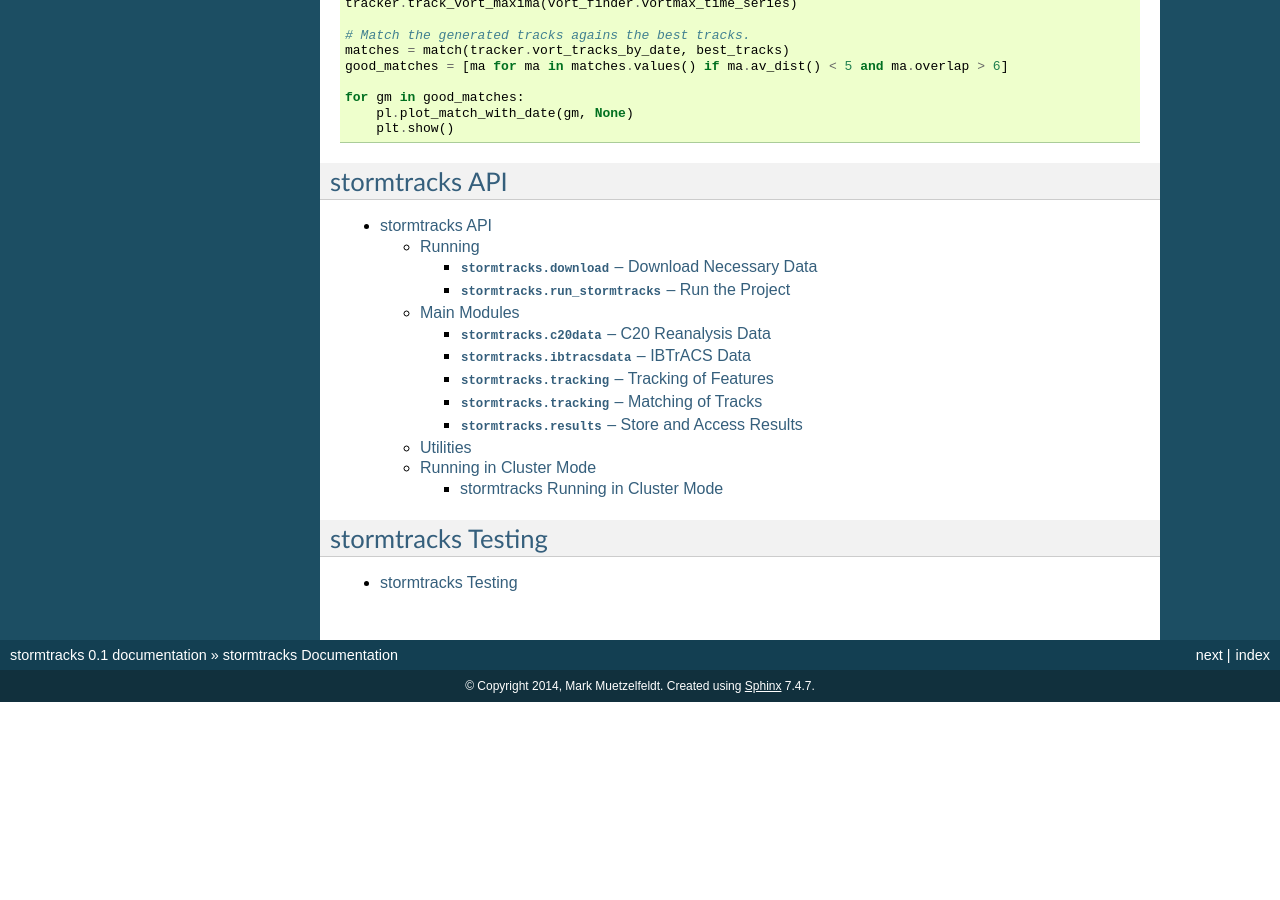
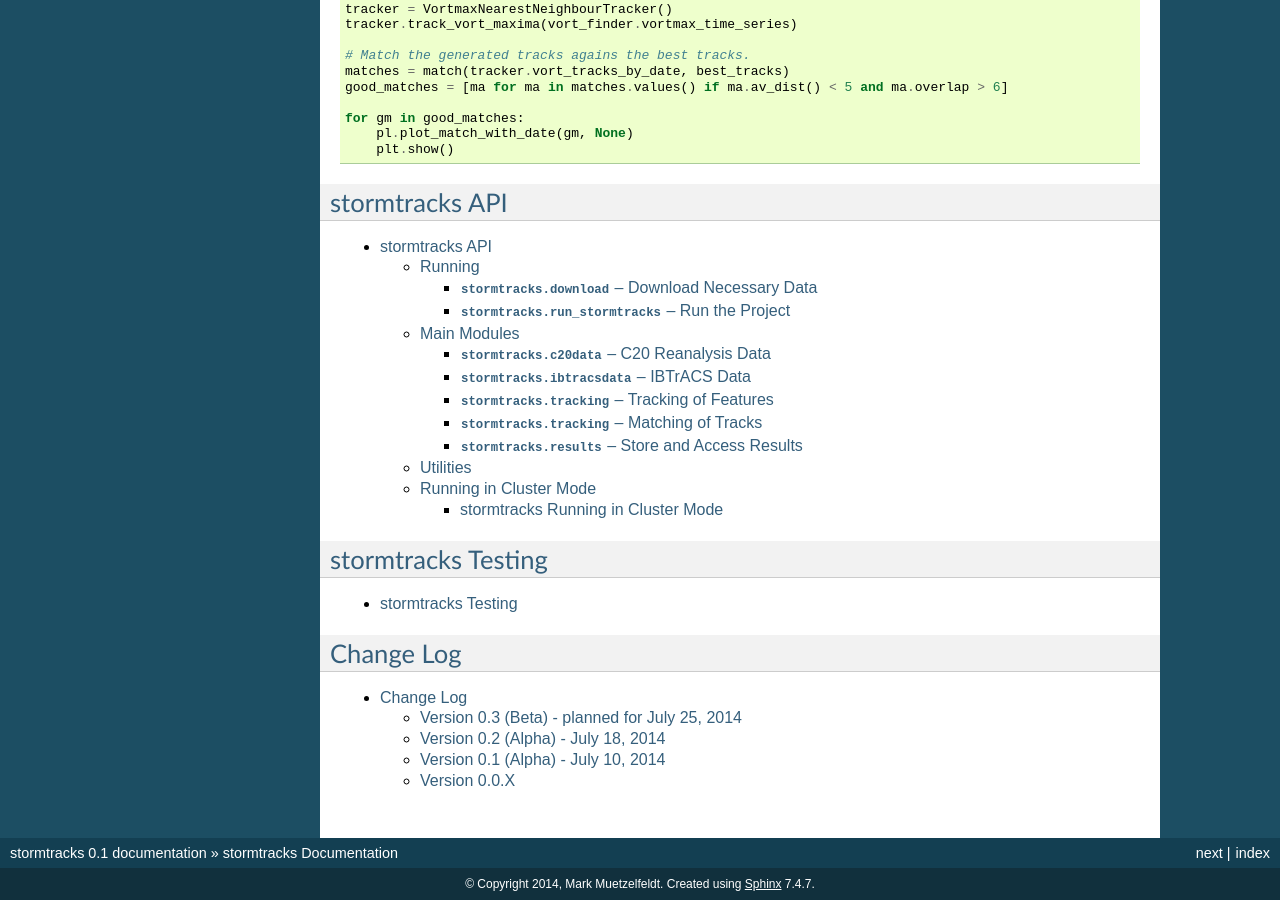
Before and after one commit to markmuetz/stormtracks, a Sphinx documentation site: the page built from docs/index.rst, in a window 1280 px wide and 900 px high, scrolled down 1380 px. Built offline with Sphinx 7.4.7, drawn with Linux system fonts in a browser that asks for light colours; before the commit the page ends 2082 px from its top, so only the background shows below that; some of the changed lines change nothing that is shown.

Commit message:
Fix #27: Add in a changelog.
Contains development history up until now, plus changes planned for next
release.

```diff
--- /dev/null
+++ b/docs/changelog.rst
@@ -0,0 +1,82 @@
+Change Log
+==========
+
+Version 0.3 (Beta) - planned for July 25, 2014
+----------------------------------------------
+
+* Experiment with:
+    * Kalman filter based tracker
+    * Using all ensemble members to generate smoother track:
+        * Either through Kalman filter or averaging vorticity maxima positions
+    * Implementing SVM training/matching against IBTrACS data
+    * Ensemble member to ensemble member matching (i.e. not using best tracks)
+    * Collection of extra fields around vorticity maxima tracks
+* Produce a series of graphs of tropical cyclone data from full C20 data
+    * As in Bengtsson 1995
+* Improve worker crash handling in pyro_cluster
+* Improve documentation
+* Reduce space used by results - compression
+* Run for 20 years worth of analysis on UCL computers
+
+Version 0.2 (Alpha) - July 18, 2014
+-----------------------------------
+
+* Abstract out tracking code and have first shot at implementing a Kalman filter based tracker
+* Implement StormtracksResultsManager that can be used for saving/loading results to disk
+* Improve pyro_cluster code to the point where it is usable (speedups of 10x using 15 UCL computers)
+* Add logging to pyro_cluster code to aid debugging
+* Handle lons/lats consistently - always use -180 to 180 in code
+* Add some functional/bug tests
+* PEP8 test all code in tests
+* Document most classes/functions (and add a coverage check in documentation)
+* Make names more consistent in code
+* Fix some bugs
+
+Version 0.1 (Alpha) - July 10, 2014
+-----------------------------------
+
+* Download and load of IBTrACS and C20 Reanalysis data
+* Vorticity tracking (nearest neighbour) in place
+* Matching of vorticity to best tracks
+* Plotting of output on world maps
+* pyro_cluster proof of concept working
+* Make installable through PyPI
+* Add structure for documentation
+* Proper settings file that is easy to modify and stored in ~/.stormtracks
+
+Version 0.0.X
+-------------
+
+* Experimented with a range of ways of tracking tropical cyclone:
+    * Adapting Qinling Wu's eddy detection algorithm
+        * Used a modified voronoi segmentation scheme to partition up ocean
+        * Then used a region shirinking technique to localise and detect eddy centres
+        * Made sure that the Okubu-Weiss paramater was satisfied for the eddy centres
+        * It wasn't overly suitable for tracking hurricanes:
+        * There are typically ~1000s of eddies in the ocean, whereas there will only
+          be ~ 100s of pressure minima
+    * Through min pressure:
+        * Found to be hard to track pressure minima from one timestep to the other
+        * After talking to Kevin Hodges (Reading University) this approach was abandoned *for tracking*
+        * However lot of the code developed (e.g. finding Radius of Outermost Closed Isobar - ROCI) may still be useful
+        * Code is located in cyclone.py
+    * Settled on tracking vorticity maxima
+* Look at Kevin Walsh's Fortran algorithm for cyclone tracking and take some ideas (and an implementation of a 4th order vorticity algorithm)
+    * Ran algorithm against C20 data and found Katrina/Wilma in 2005 data
+* Get Kevin Hodges TRACK code building (but don't manage to get it running against data)
+* Downloaded C20 u9950/v9950, prmsl fields for vorticity/pressure
+    * Full data sets used, i.e. that contain each ensemble member separately
+    * This is better than the mean for tracking features (according to Chris Brierley and Kevin Hodges)
+    * Kevin Hodges recommended using an average of wind fields
+* Plot a variety of different data fields to get a feel for data:
+    * e.g. vorticity with best track overlayed
+* Speed up some of the analysis:
+    * c functions for vorticity calculations
+* Basic analysis:
+    * pressure min, vorticity max etc.
+* Look into parallelising analysis:
+    * Settled on Pyro4 library for remote python execution
+    * Set up a basic manager/worker system and tested on UCL computers
+* Experiment with Support Vector Machine (SVM) implementation in sckikit-learn
+* Implement a basic Kalman filter and check that it is producing reasonable data
+* Smoothing and upscaling of vorticity/pressure data
--- a/docs/index.rst
+++ b/docs/index.rst
@@ -26,3 +26,11 @@
    :maxdepth: 2
 
    tests
+
+Change Log
+==========
+
+.. toctree::
+   :maxdepth: 2
+
+   changelog
```
